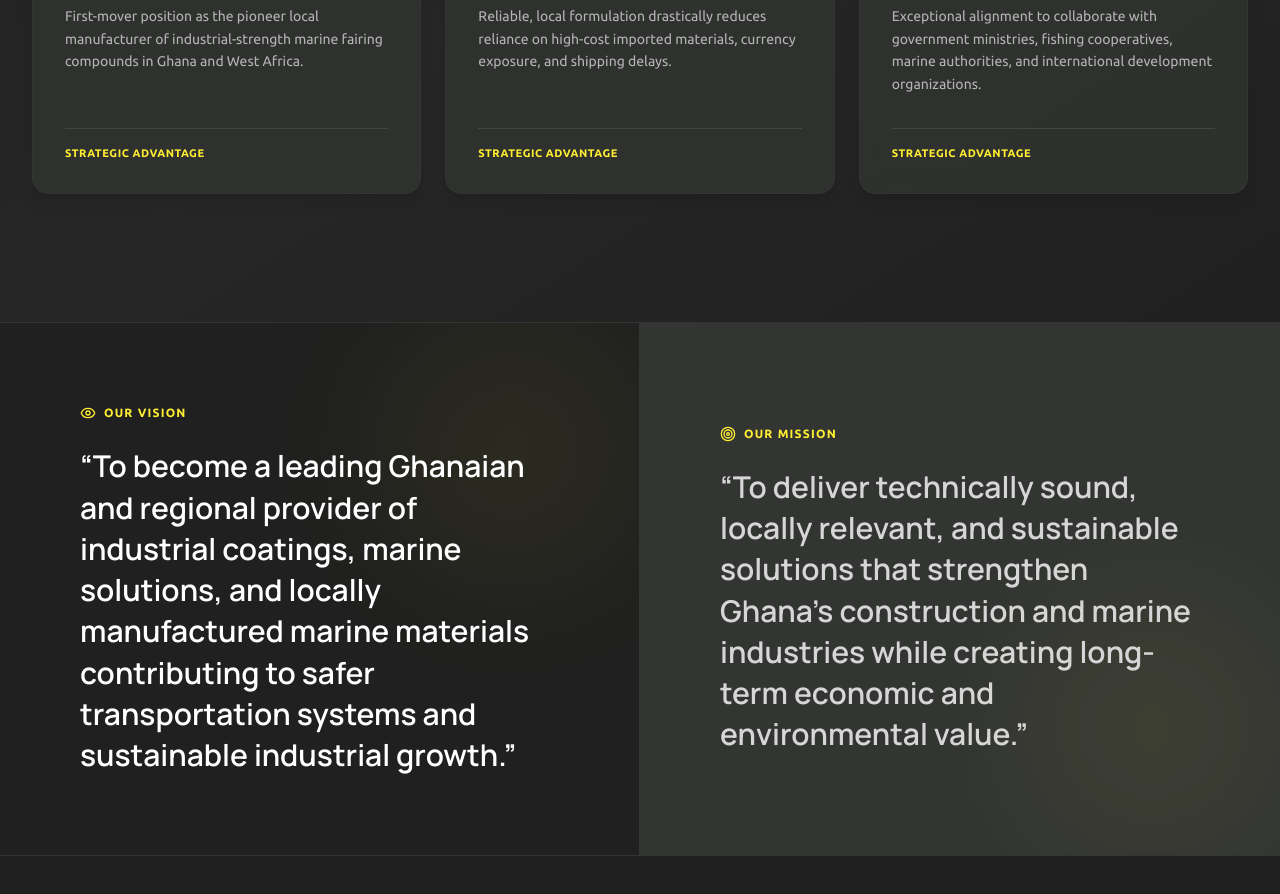
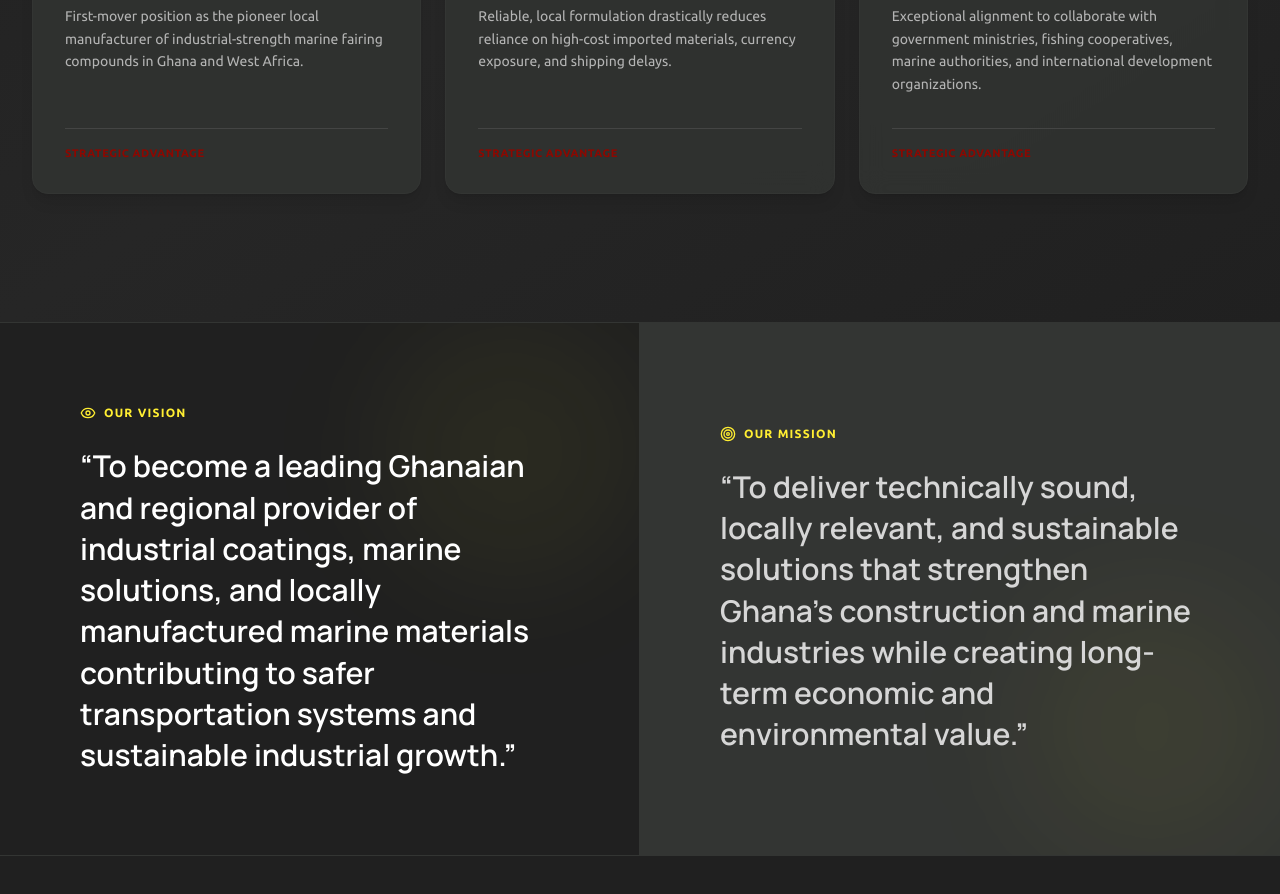
Before and after one commit to armahphilipa/Laus-Deo, a React (Vite) app: page / in a window 1280 px wide. Shown: the part 7400-8294 px from the top of the page. Built offline with nearby package versions, Linux system fonts and the light colour scheme.

Commit message:
Add text color to impact card

```diff
--- a/src/index.css
+++ b/src/index.css
@@ -444,3 +444,7 @@ html.light #progress {
 #impact-card-sustainability span {
   color: #FFEE32 !IMPORTANT;
 }
+
+#impact-card-text {
+  color: #8d0801 !IMPORTANT;
+}
```
